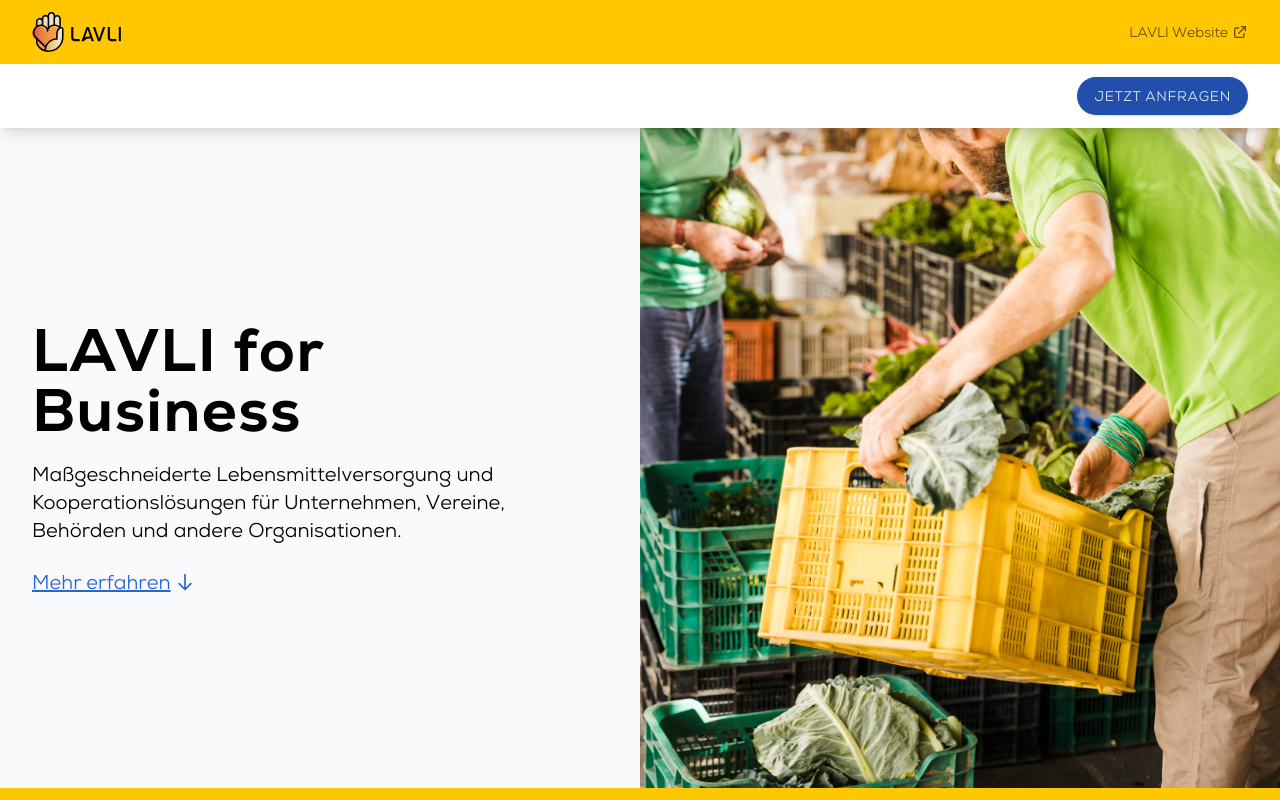
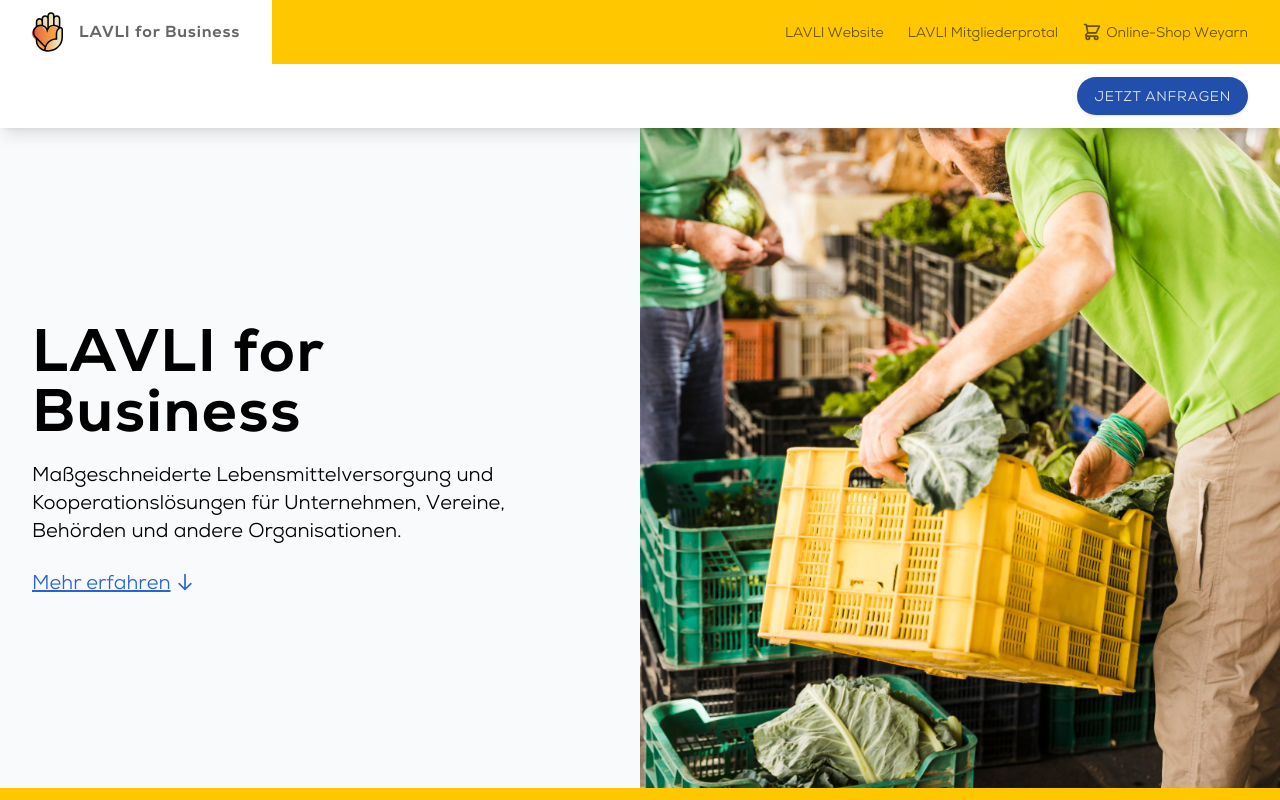
Before and after one commit to LAVLI-Food/lavli-landing-pages, a Next.js app: page /lavli-for-business in a window 1280 px wide. Shown: the top 800 px of the page. Built offline with nearby package versions, Linux system fonts and the light colour scheme.

Commit message:
Added links to other LAVLI sites to header and mobile menu

```diff
--- a/src/components/header.js
+++ b/src/components/header.js
@@ -2,8 +2,7 @@
 
 import Link from 'next/link';
 import Image from 'next/image';
-// import { MenuIcon } from '@heroicons/react/outline';
-import { Popover } from '@headlessui/react';
+import { MenuIcon } from '@heroicons/react/outline';
 
 /* The <Header> component */
 export default function Header({
@@ -12,7 +11,7 @@
   slotNavSecondary,
   slotNavPrimary,
   slotActions,
-  // openMobileMenu,
+  openMobileMenu,
 }) {
   /**
    * Returns the <Header> React element.
@@ -22,20 +21,22 @@
       {/* Top bar (md+) */}
       <section className="hidden bg-brand-orange-light md:block md:h-14 lg:h-16">
         <div className="flex h-full max-w-full items-center justify-between">
-          <div className="flex h-full items-center justify-between space-x-4 px-4 sm:px-6 lg:px-8">
+          <div className="flex h-full items-center justify-between space-x-4 bg-white px-4 sm:px-6 lg:px-8">
             {/* Logo */}
             <Link href={logoHref}>
               <a className="inline-flex items-center">
                 <span className="sr-only">LAVLI</span>
                 <Image
-                  src="/lavli_logo--wide--coloured--black.svg"
+                  src="/lavli_fig--coloured--black.svg"
                   alt="LAVLI Logo"
-                  width={89}
+                  width={31}
                   height={40}
                 />
               </a>
             </Link>
-            <div className="inline-flex h-full items-center">{slotTitle}</div>
+            <span className="inline-flex h-full items-center leading-none">
+              {slotTitle}
+            </span>
           </div>
 
           {/* Links (md+) */}
@@ -50,28 +51,33 @@
         <div className="flex h-full max-w-full items-center justify-between px-4 sm:px-6 lg:px-8">
           {/* Left */}
           <div className="h-full flex-none">
-            {/* Logo (md-) and mobile menu button (lg-) */}
+            {/* Logo and mobile menu button (md-) */}
             <div className="flex h-full items-center space-x-4 md:space-x-0 lg:hidden">
               <Link href={logoHref}>
                 <a className="inline-flex items-center md:hidden">
                   <span className="sr-only">LAVLI</span>
                   <Image
-                    src="/lavli_logo--wide--coloured--black.svg"
+                    src="/lavli_fig--coloured--black.svg"
                     alt="LAVLI Logo"
-                    width={89}
+                    width={31}
                     height={40}
                   />
                 </a>
               </Link>
+              <button
+                type="button"
+                className="rounded-full p-2 text-dark-medium hover:bg-gray-100 focus:outline-none focus:ring-2 focus:ring-inset focus:ring-blue-80 md:hidden"
+                onClick={openMobileMenu}>
+                <span className="sr-only">Menu öffnen</span>
+                <MenuIcon className="h-6 w-6" aria-hidden="true" />
+              </button>
             </div>
 
             {/* Flyout menu (lg+) */}
             <nav
               className="hidden h-full items-center space-x-4 sm:space-x-6 lg:flex lg:space-x-8"
               aria-label="Top">
-              <Popover.Group className="inset-x-0 bottom-0 flex h-full items-center space-x-1">
-                {slotNavPrimary}
-              </Popover.Group>
+              {slotNavPrimary}
             </nav>
           </div>
 
--- a/src/pages/lavli-for-business.js
+++ b/src/pages/lavli-for-business.js
@@ -7,9 +7,9 @@
 import heroPic from '@/public/images/hero_business.jpg';
 import {
   ArrowDownIcon,
-  ExternalLinkIcon,
   LightBulbIcon,
   LocationMarkerIcon,
+  ShoppingCartIcon,
 } from '@heroicons/react/outline';
 import {
   InformationCircleIcon,
@@ -18,6 +18,7 @@
 import Modal from 'components/modal';
 import GetInTouch from 'components/get-in-touch';
 import Header from 'components/header';
+import MobileMenu from 'components/mobile-menu';
 import Main from 'components/main';
 import Footer from 'components/footer';
 import GTM from 'components/gtm';
@@ -149,16 +150,70 @@
   },
 ];
 
-const PageHeader = ({ ctaClicked }) => {
+/* The LP <MobileMenu> component */
+const PageMobileMenu = ({ mobileMenuOpen, setMobileMenuOpen }) => {
   const navSecondary = (
     <>
       <a
         href="https://www.lavli.org"
-        target="_blank"
+        rel="noreferrer"
+        className="group flex w-full items-center space-x-1 rounded-md p-2 text-sm hover:bg-blue-90">
+        <span>LAVLI Website</span>
+      </a>
+      <a
+        href="https://app.lavli.org"
+        rel="noreferrer"
+        className="group flex w-full items-center space-x-1 rounded-md p-2 text-sm hover:bg-blue-90">
+        <span>LAVLI Mitgliederportal</span>
+      </a>
+
+      <a
+        href="https://app.lavli.org/shop"
+        rel="noreferrer"
+        className="group flex w-full items-center rounded-md p-2 text-sm hover:bg-blue-90">
+        <ShoppingCartIcon className="mr-1 h-4 w-4" aria-hidden="true" />
+        <span>Online-Shop Weyarn</span>
+      </a>
+    </>
+  );
+
+  return (
+    <MobileMenu
+      slotNavSecondary={navSecondary}
+      mobileMenuOpen={mobileMenuOpen}
+      setMobileMenuOpen={setMobileMenuOpen}
+    />
+  );
+};
+
+/* The LP <Header> component */
+const PageHeader = ({ setMobileMenuOpen, ctaClicked }) => {
+  const title = (
+    <span className="font-extrabold tracking-wider text-dark-medium">
+      LAVLI for Business
+    </span>
+  );
+
+  const navSecondary = (
+    <>
+      <a
+        href="https://www.lavli.org"
         rel="noreferrer"
         className="inline-flex items-center space-x-1 text-sm text-dark-medium hover:text-dark">
         <span>LAVLI Website</span>
-        <ExternalLinkIcon className="h-4 w-4" />
+      </a>
+      <a
+        href="https://app.lavli.org"
+        rel="noreferrer"
+        className="inline-flex items-center space-x-1 text-sm text-dark-medium hover:text-dark">
+        <span>LAVLI Mitgliederprotal</span>
+      </a>
+      <a
+        href="https://app.lavli.org/shop"
+        rel="noreferrer"
+        className="flex items-center text-sm text-dark-medium hover:text-dark">
+        <ShoppingCartIcon className="mr-1 h-5 w-5" aria-hidden="true" />
+        <span>Online-Shop Weyarn</span>
       </a>
     </>
   );
@@ -167,17 +222,18 @@
 
   return (
     <Header
-      logoHref="/"
+      logoHref="#top"
       slotNavSecondary={navSecondary}
       slotActions={actions}
-      //openMobileMenu={() => setMobileMenuOpen(true)}
+      slotTitle={title}
+      openMobileMenu={() => setMobileMenuOpen(true)}
     />
   );
 };
 
 /* The LP <Hero> component */
 const Hero = () => (
-  <section>
+  <section id="top">
     <div className="lg:relative">
       <div className="relative h-64 w-full sm:block sm:h-72 md:h-96 lg:absolute lg:inset-y-0 lg:right-0 lg:h-full lg:w-1/2">
         <div className="absolute inset-0 h-full w-full">
@@ -358,6 +414,7 @@
 
 export default function LpLAVLIBusiness() {
   const [showModal, setShowModal] = useState(false);
+  const [mobileMenuOpen, setMobileMenuOpen] = useState(false);
 
   const ctaClicked = () => {
     setShowModal(true);
@@ -391,7 +448,14 @@
         />
       </Head>
       <GTM />
-      <PageHeader ctaClicked={() => ctaClicked()} />
+      <PageMobileMenu
+        mobileMenuOpen={mobileMenuOpen}
+        setMobileMenuOpen={setMobileMenuOpen}
+      />
+      <PageHeader
+        ctaClicked={() => ctaClicked()}
+        setMobileMenuOpen={setMobileMenuOpen}
+      />
       <Main className="bg-gray-50">
         <div className="snap-y">
           <Hero />
```
